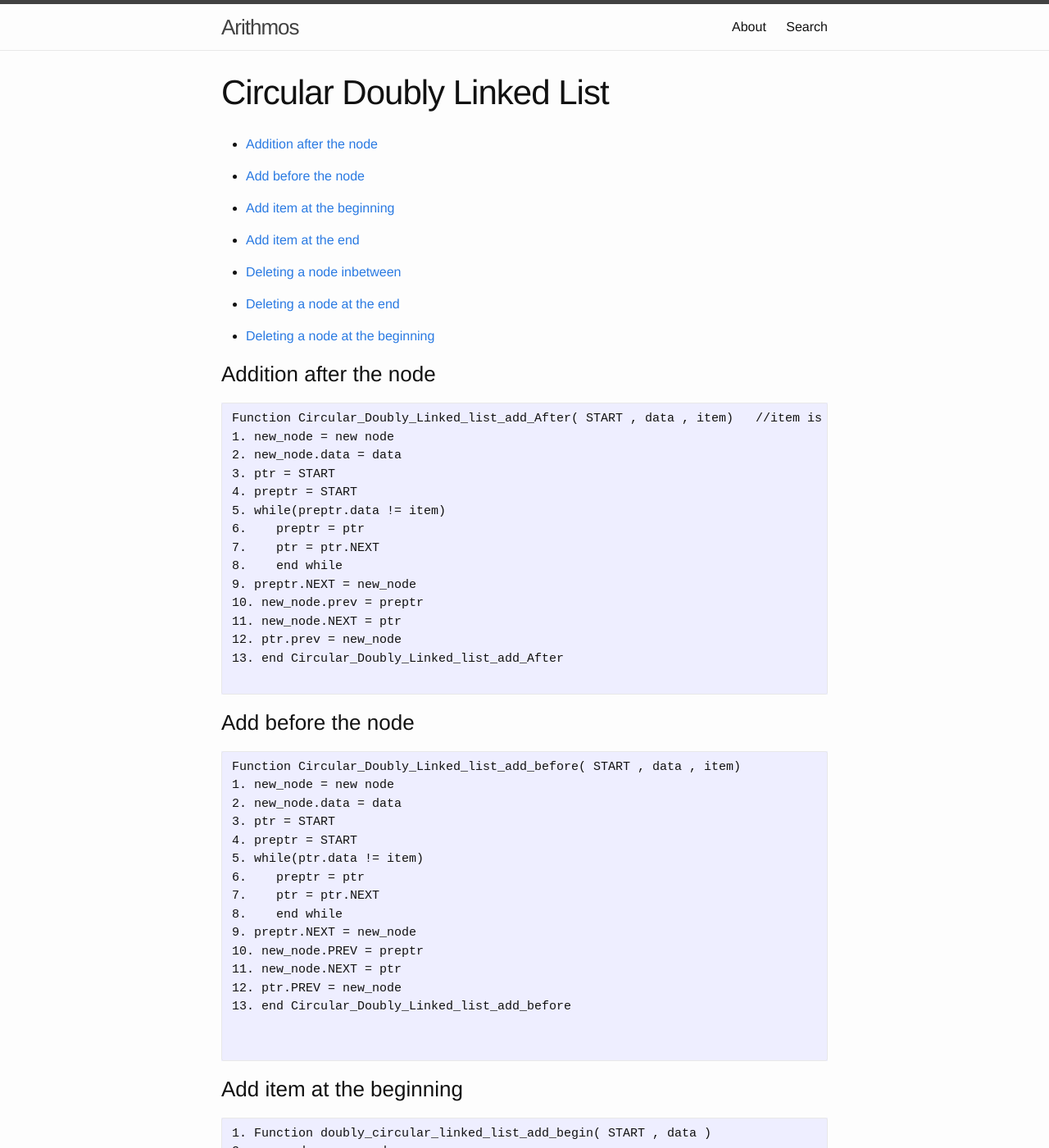
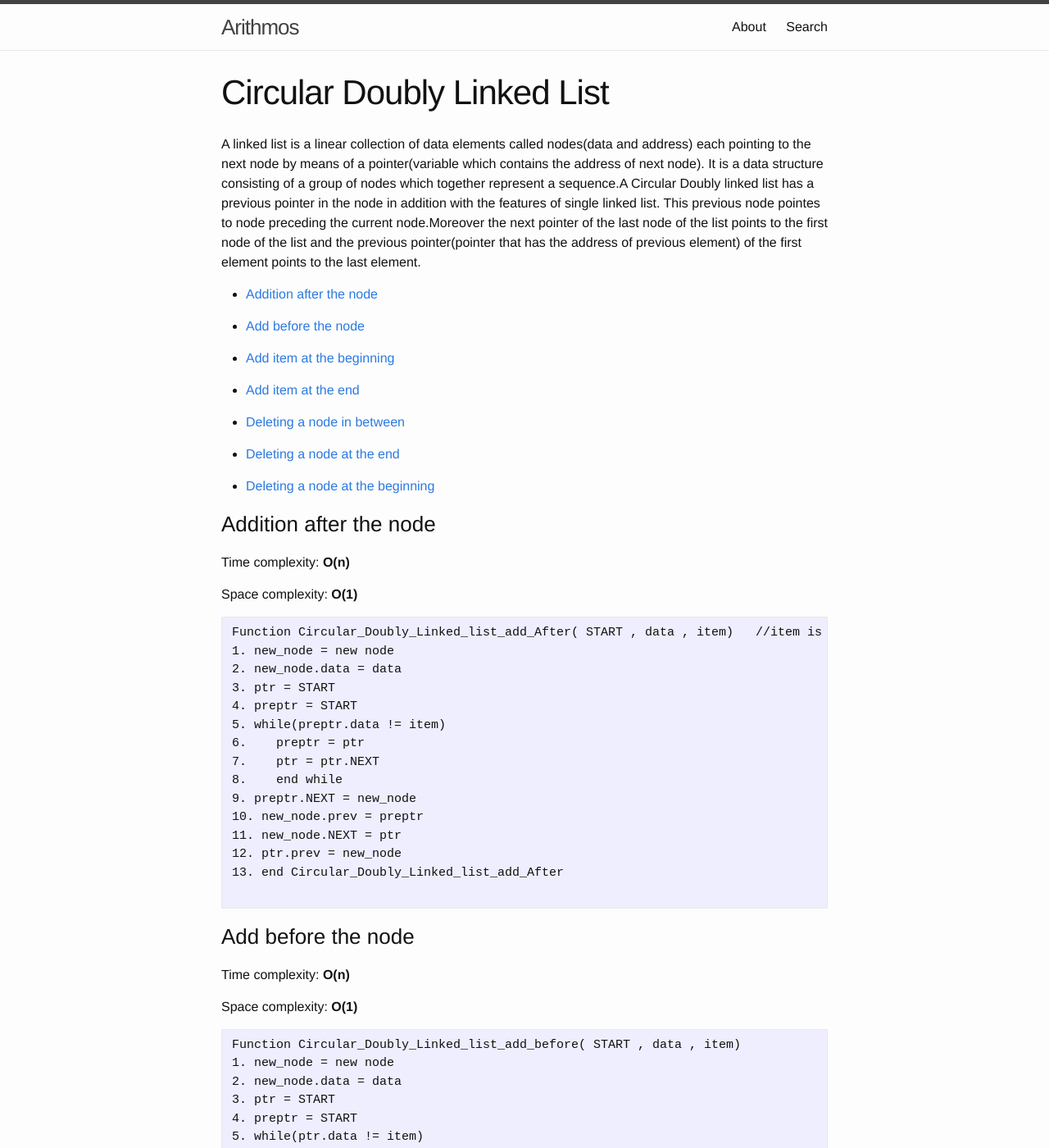
Before and after one commit to aarithmos/Algorithms, a Jekyll site: the page built from _posts/2016-11-25-Circular-Doubly-Linked.markdown, in a window 1280 px wide and 1400 px high. Shown: the whole window at 82% size. Built offline with Jekyll 4.4.1, drawn with Linux system fonts in a browser that asks for light colours; some of the changed text lies outside the part shown.

Commit message:
Update 2016-11-25-Circular-Doubly-Linked.markdown

````diff
--- a/_posts/2016-11-25-Circular-Doubly-Linked.markdown
+++ b/_posts/2016-11-25-Circular-Doubly-Linked.markdown
@@ -4,6 +4,9 @@ title:  "Circular Doubly Linked List"
 author: "Circular Doubly Linked List "
 permalink: /Circular-Doubly-Linked-List/
 ---
+
+A linked list is a linear collection of data elements called nodes(data and address) each pointing to the next node by means of a pointer(variable which contains the address of next node). It is a data structure consisting of a group of nodes which together represent a sequence.A Circular Doubly linked list has a previous pointer in the node in addition with the features of single linked list. This previous node pointes to node preceding the current node.Moreover the next pointer of the last node of the list points to the first node of the list and the previous pointer(pointer that has the address of previous element) of the first element points to the last element.
+
 
 * [Addition after the node](#addition-after-the-node)
 
@@ -13,7 +16,7 @@ permalink: /Circular-Doubly-Linked-List/
 
 * [Add item at the end](#add-item-at-the-end)
 
-* [Deleting a node inbetween](#deleting-a-node-inbetween)
+* [Deleting a node in between](#deleting-a-node-in-between)
 
 * [Deleting a node at the end](#deleting-a-node-at-the-end)
 
@@ -21,6 +24,10 @@ permalink: /Circular-Doubly-Linked-List/
 
 
 ### Addition after the node
+
+Time complexity: __O(n)__
+
+Space complexity: __O(1)__
 
 ```
 Function Circular_Doubly_Linked_list_add_After( START , data , item)   //item is the data of the node after which we need to insert
@@ -41,6 +48,10 @@ Function Circular_Doubly_Linked_list_add_After( START , data , item)   //item is
 ```
 
 ### Add before the node
+
+Time complexity: __O(n)__
+
+Space complexity: __O(1)__
 
 ```
 Function Circular_Doubly_Linked_list_add_before( START , data , item)
@@ -63,6 +74,10 @@ Function Circular_Doubly_Linked_list_add_before( START , data , item)
 
 ### Add item at the beginning
 
+Time complexity: __O(1)__
+
+Space complexity: __O(1)__
+
 ```
 1. Function doubly_circular_linked_list_add_begin( START , data )
 2. new_node = new node
@@ -84,6 +99,10 @@ Function Circular_Doubly_Linked_list_add_before( START , data , item)
 
 ### Add item at the end
 
+Time complexity: __O(n)__
+
+Space complexity: __O(1)__
+
 ```
 Function Doubly_Circular_Linked_list_add_end( START , data)
 1. new_node = new node
@@ -104,7 +123,11 @@ Function Doubly_Circular_Linked_list_add_end( START , data)
 
 ```
 
-### Deleting a node inbetween
+### Deleting a node in between
+
+Time complexity: __O(n)__
+
+Space complexity: __O(1)__
 
 ```
 Function Circular_Doubly_Linked_list_delete_between(START , item)
@@ -127,6 +150,10 @@ Function Circular_Doubly_Linked_list_delete_between(START , item)
 
 ### Deleting a node at the end
 
+Time complexity: __O(n)__
+
+Space complexity: __O(1)__
+
 ```
 Function Doubly_Circular_Linked_list_delete_end(START)
 1. if( START == NULL)
@@ -147,6 +174,10 @@ Function Doubly_Circular_Linked_list_delete_end(START)
 ```
 
 ### Deleting a node at the beginning
+
+Time complexity: __O(1)__
+
+Space complexity: __O(1)__
 
 ```
 Function Doubly_Cirucular_Linked_list_delete_begin(START)
````
